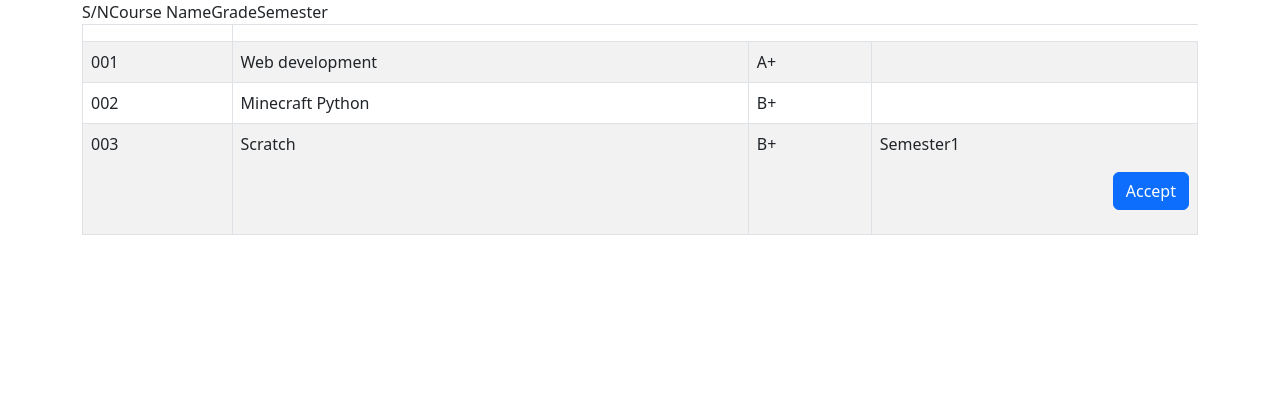
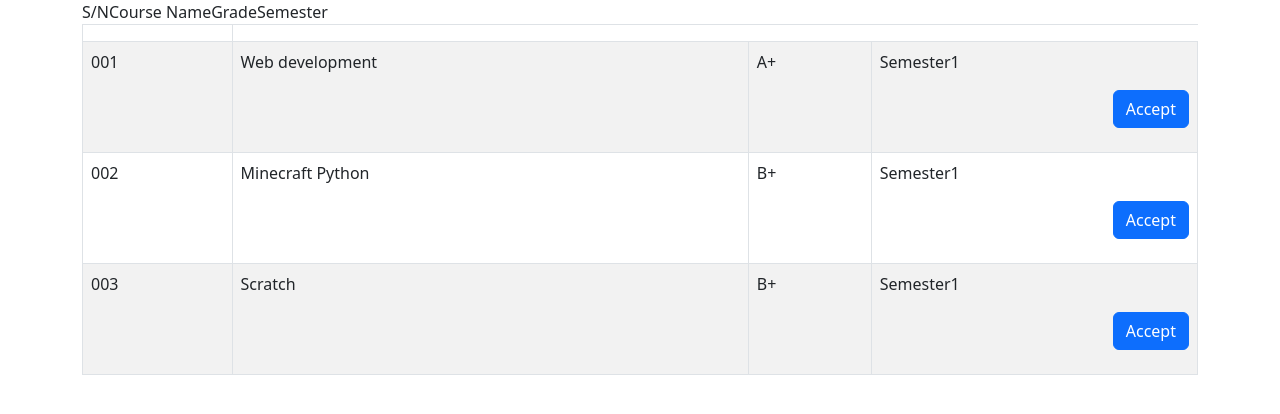
Before and after one commit to jovanohks/Jovan-Oh-CT06-2024-webthinker-End-Sem, a plain HTML site: page CT06/Question 1/index.html in a window 1280 px wide. Drawn offline with Linux system fonts and the light colour scheme.

Commit message:
Oct 18, 2024, 10:02 AM

```diff
--- a/CT06/Question 1/index.html
+++ b/CT06/Question 1/index.html
@@ -25,13 +25,15 @@
                     <td>001</td>
                     <td>Web development</td>
                     <td>A+</td>
-                    <td></td>
+                    <td><p>Semester1</p>
+                        <p class="text-right"><button class="btn btn-primary">Accept</button></p></td>
                 </tr>
                 <tr>
                     <td>002</td>
                     <td>Minecraft Python</td>
                     <td>B+</td>
-                    <td></td>
+                    <td><p>Semester1</p>
+                        <p class="text-right"><button class="btn btn-primary">Accept</button></p></td>
                 </tr>
                 <tr>
                     <td>003</td>
```
